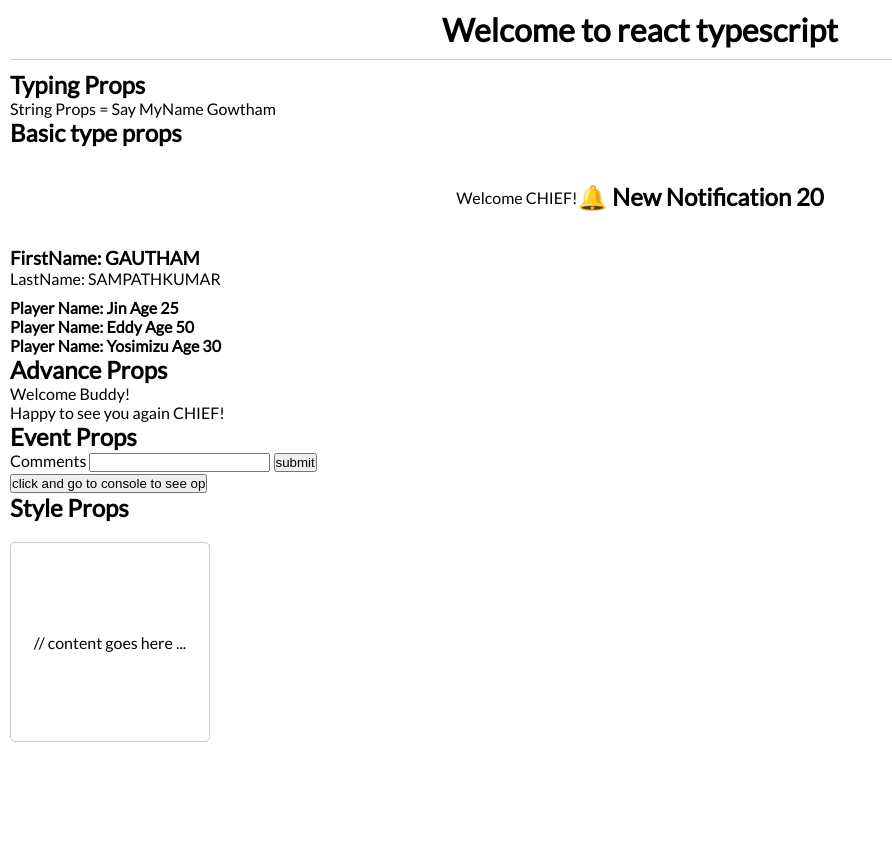
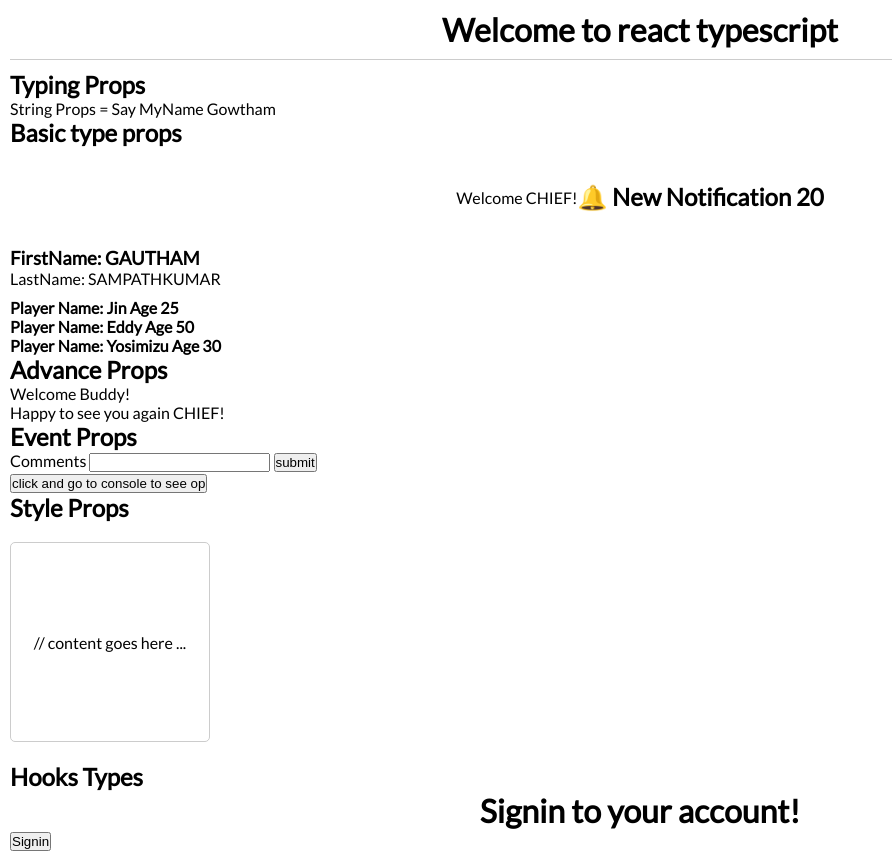
Before and after one commit to Stylish-Developer/React-Ts-beginnerToIntermediate, a React (Create React App) app: page / in a window 1280 px wide. Shown: the whole page, without its empty margins (0-892 px from the left). Before the commit the page ends 800 px from the top, so only its background shows below. Built offline with nearby package versions, Linux system fonts and the light colour scheme.

Commit message:
types for useState hook is workouted

```diff
--- a/src/App.tsx
+++ b/src/App.tsx
@@ -2,6 +2,7 @@ import './App.css';
 import AdvanceProps from './components/advance-props';
 import BasicProps from './components/basic-props';
 import EventProps from './components/event-props';
+import HooksTypes from './components/hooks-types';
 import StyleProps from './components/style-props';
 import TypingProps from './components/typing-props';
 
@@ -16,6 +17,7 @@ const App = () => {
         <AdvanceProps />
         <EventProps />
         <StyleProps />
+        <HooksTypes />
       </div>
     </>
   )
--- /dev/null
+++ b/src/components/hooks-types/Usestate.tsx
@@ -0,0 +1,50 @@
+import { useState } from "react";
+
+// type
+interface PersonType {
+  fname: string;
+  lname: string;
+}
+// -- USESTATE HOOK
+const UsestateHook = () => {
+  const [person, setPerson] = useState<null | PersonType>(null);
+  const [isLoggedIn, setIsLoggedIn] = useState<boolean>(false);
+
+  const handleLogin = () => {
+    setPerson({
+      fname: "Gowtham",
+      lname: "Sampathkumar",
+    });
+    setIsLoggedIn(true);
+  };
+
+  const handleLogout = () => {
+    setPerson({
+      fname: "",
+      lname: "",
+    });
+    setIsLoggedIn(false);
+  };
+  return (
+    <>
+      <div>
+        {isLoggedIn ? (
+          <>
+            <h1>
+              WELCOME
+              <br /> {person?.fname} {person?.lname}
+            </h1>
+            <button onClick={handleLogout}>Signout</button>
+          </>
+        ) : (
+          <>
+            <h1>Signin to your account!</h1>
+            <button onClick={handleLogin}>Signin</button>
+          </>
+        )}
+      </div>
+    </>
+  );
+};
+
+export default UsestateHook;
--- /dev/null
+++ b/src/components/hooks-types/index.tsx
@@ -0,0 +1,13 @@
+import UsestateHook from "./Usestate";
+
+// -- Hooks Types
+const HooksTypes = () => {
+    return(
+        <>
+        <h2>Hooks Types</h2>
+        <UsestateHook />
+        </>
+    )
+}
+
+export default HooksTypes;
```
